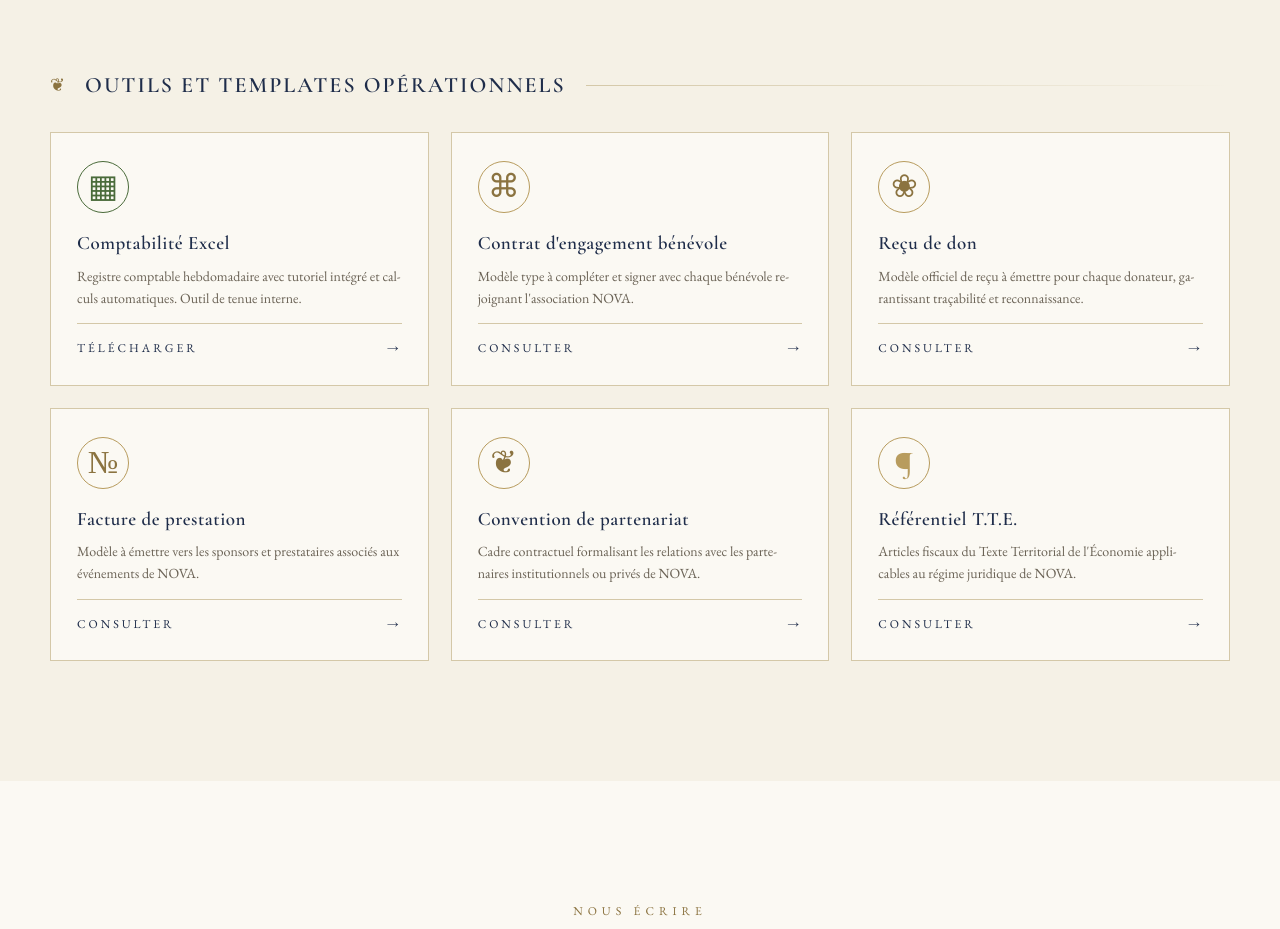
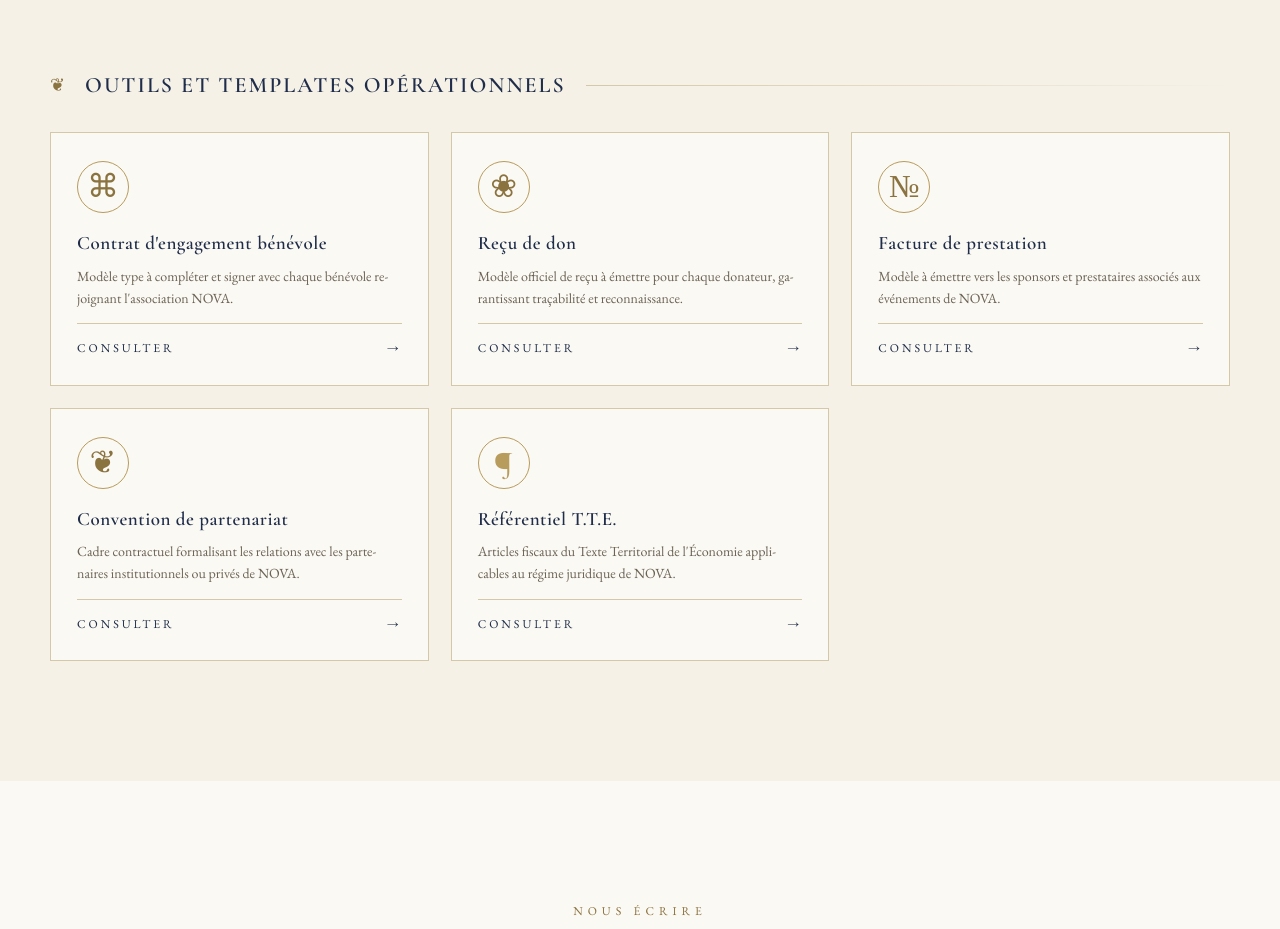
Before and after one commit to lahagragaming93-debug/NOVA, a website: page index.html in a window 1280 px wide. Shown: the part 5440-6369 px from the top of the page. Drawn offline with nearby package versions, Linux system fonts and the light colour scheme.

Commit message:
Securite : retire la comptabilite Excel du site public (sera remplacee par un module Firestore protege)

```diff
--- a/index.html
+++ b/index.html
@@ -1199,12 +1199,6 @@
     <div class="nv-doc-group">
       <div class="nv-doc-group-head reveal"><h3>Outils et templates opérationnels</h3></div>
       <div class="nv-doc-grid">
-        <a href="COMPTABILITE_NOVA.xlsx" target="_blank" rel="noopener" class="nv-doc-card xlsx reveal">
-          <div class="nv-doc-icon">▦</div>
-          <h4>Comptabilité Excel</h4>
-          <p>Registre comptable hebdomadaire avec tutoriel intégré et calculs automatiques. Outil de tenue interne.</p>
-          <div class="nv-doc-link"><span>Télécharger</span></div>
-        </a>
         <a href="CONTRAT_ENGAGEMENT_ASSOCIATIF.html" target="_blank" rel="noopener" class="nv-doc-card reveal delay-1">
           <div class="nv-doc-icon">⌘</div>
           <h4>Contrat d'engagement bénévole</h4>
```
Also changed, not shown: 1 other file.
